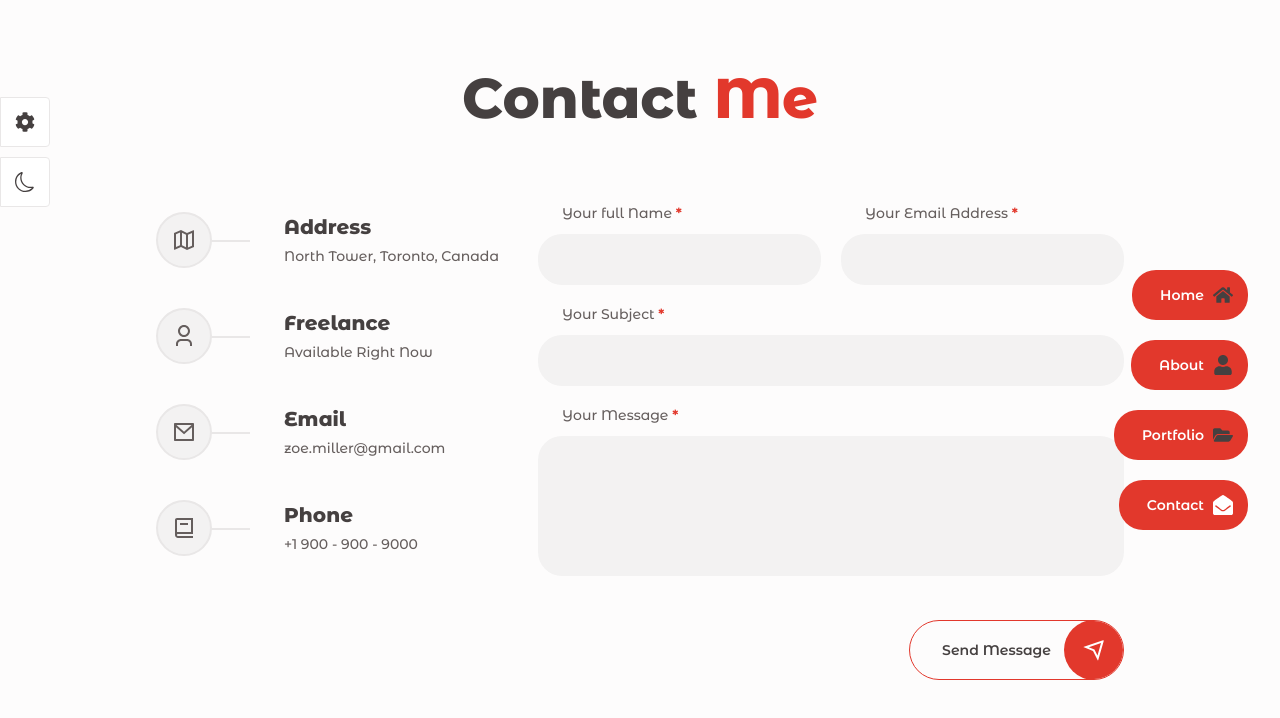
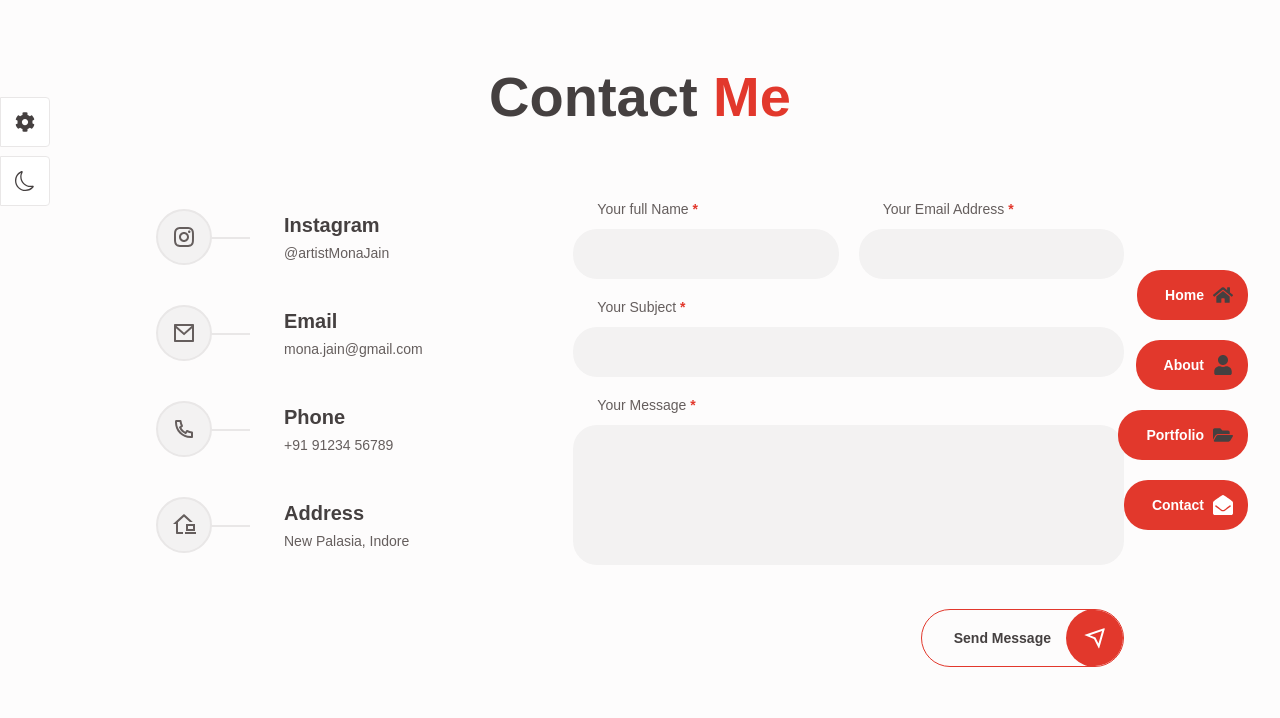
Before and after one commit to Moksh91119/mona-portfolio, a React (Vite) app: page /contact in a window 1280 px wide. Shown: the top 718 px of the page. Built offline with nearby package versions, Linux system fonts and the light colour scheme.

Commit message:
-- made contact page ready

```diff
--- a/src/index.css
+++ b/src/index.css
@@ -1,5 +1,5 @@
 /*=============== GOOGLE FONTS ===============*/
-@import url('https://fonts.googleapis.com/css2?family=Montserrat+Alternates:wght@500;600;700;800&display=swap');
+@import url("https://fonts.googleapis.com/css2?family=Roboto:ital,wght@0,100..900;1,100..900&display=swap");
 
 /*=============== VARIABLES CSS ===============*/
 :root {
@@ -14,7 +14,7 @@
   --white-color: hsl(var(--hue), 4%, 100%);
 
   /*========== Font family ==========*/
-  --body-font: 'Montserrat Alternates', sans-serif;
+  --body-font: "Montserrat Alternates", sans-serif;
 
   /*========== Font sizes ==========*/
   --h1-font-size: 3.5rem;
@@ -126,7 +126,7 @@ img {
 }
 
 .button::before {
-  content: '';
+  content: "";
   position: absolute;
   inset: 0;
   background-color: var(--first-color);
--- a/src/pages/contact/Contact.jsx
+++ b/src/pages/contact/Contact.jsx
@@ -4,21 +4,24 @@ import {
   RiMailLine,
   RiBook2Line,
   RiSendPlaneLine,
-} from 'react-icons/ri';
-import './contact.css';
-import { useState } from 'react';
-import emailjs from '@emailjs/browser';
+  RiHomeOfficeLine,
+  RiPhoneLine,
+  RiInstagramLine,
+} from "react-icons/ri";
+import "./contact.css";
+import { useState } from "react";
+import emailjs from "@emailjs/browser";
 
 const Contact = () => {
   const [formData, setFormData] = useState({
-    name: '',
-    email: '',
-    subject: '',
-    message: '',
+    name: "",
+    email: "",
+    subject: "",
+    message: "",
   });
 
-  const [feedbackMessage, setFeedbackMessage] = useState('');
-  const [messageColor, setMessageColor] = useState('');
+  const [feedbackMessage, setFeedbackMessage] = useState("");
+  const [messageColor, setMessageColor] = useState("");
 
   const handleChange = (e) => {
     setFormData({ ...formData, [e.target.name]: e.target.value });
@@ -33,150 +36,150 @@ const Contact = () => {
       !formData.subject ||
       !formData.message
     ) {
-      setMessageColor('color-red');
-      setFeedbackMessage('Write all the input fields');
+      setMessageColor("color-red");
+      setFeedbackMessage("Write all the input fields");
 
-      setTimeout(() => setFeedbackMessage(''), 3000);
+      setTimeout(() => setFeedbackMessage(""), 3000);
       return;
     }
 
     emailjs
       .send(
-        'service_rf8foch',
-        'template_jirf31t',
+        "service_2frkzob",
+        "template_7akb96a",
         formData,
-        'KGifXeSFSt6XI5WvD'
+        "KPL0A7PRrJuOwpFXk",
       )
       .then(
         () => {
-          setMessageColor('color-first');
-          setFeedbackMessage('Message sent ✔');
+          setMessageColor("color-first");
+          setFeedbackMessage("Message sent ✔");
 
-          setTimeout(() => setFeedbackMessage(''), 5000);
+          setTimeout(() => setFeedbackMessage(""), 5000);
 
-          setFormData({ name: '', email: '', subject: '', message: '' });
+          setFormData({ name: "", email: "", subject: "", message: "" });
         },
         (error) => {
-          alert('OOPs! SOMETHING WENT WRONG...', error);
-        }
+          alert("OOPs! SOMETHING WENT WRONG...", error);
+        },
       );
   };
 
   return (
-    <section className='contact section'>
-      <h2 className='section-title'>
+    <section className="contact section">
+      <h2 className="section-title">
         Contact <span>Me</span>
       </h2>
 
-      <div className='contact-container container grid'>
-        <div className='contact-content grid'>
-          <div className='contact-card'>
-            <span className='contact-icon'>
-              <RiMap2Line />
+      <div className="contact-container container grid">
+        <div className="contact-content grid">
+          <div className="contact-card">
+            <span className="contact-icon">
+              <RiInstagramLine />
             </span>
 
             <div>
-              <h3 className='contact-title'>Address</h3>
-              <p className='contact-data'>North Tower, Toronto, Canada</p>
+              <h3 className="contact-title">Instagram</h3>
+              <p className="contact-data">@artistMonaJain</p>
             </div>
           </div>
 
-          <div className='contact-card'>
-            <span className='contact-icon'>
-              <RiUser3Line />
-            </span>
-
-            <div>
-              <h3 className='contact-title'>Freelance</h3>
-              <p className='contact-data'>Available Right Now</p>
-            </div>
-          </div>
-
-          <div className='contact-card'>
-            <span className='contact-icon'>
+          <div className="contact-card">
+            <span className="contact-icon">
               <RiMailLine />
             </span>
 
             <div>
-              <h3 className='contact-title'>Email</h3>
-              <p className='contact-data'>zoe.miller@gmail.com</p>
+              <h3 className="contact-title">Email</h3>
+              <p className="contact-data">mona.jain@gmail.com</p>
             </div>
           </div>
 
-          <div className='contact-card'>
-            <span className='contact-icon'>
-              <RiBook2Line />
+          <div className="contact-card">
+            <span className="contact-icon">
+              <RiPhoneLine />
             </span>
 
             <div>
-              <h3 className='contact-title'>Phone</h3>
-              <p className='contact-data'>+1 900 - 900 - 9000</p>
+              <h3 className="contact-title">Phone</h3>
+              <p className="contact-data">+91 91234 56789</p>
+            </div>
+          </div>
+
+          <div className="contact-card">
+            <span className="contact-icon">
+              <RiHomeOfficeLine />
+            </span>
+
+            <div>
+              <h3 className="contact-title">Address</h3>
+              <p className="contact-data">New Palasia, Indore</p>
             </div>
           </div>
         </div>
 
-        <form action='' className='contact-form grid' onSubmit={sendEmail}>
-          <div className='contact-form-group grid'>
-            <div className='contact-form-div'>
-              <label htmlFor='' className='contact-form-label'>
+        <form action="" className="contact-form grid" onSubmit={sendEmail}>
+          <div className="contact-form-group grid">
+            <div className="contact-form-div">
+              <label htmlFor="" className="contact-form-label">
                 Your full Name <b>*</b>
               </label>
 
               <input
-                type='text'
-                name='name'
+                type="text"
+                name="name"
                 onChange={handleChange}
                 value={formData.name}
-                className='contact-form-input'
+                className="contact-form-input"
               />
             </div>
 
-            <div className='contact-form-div'>
-              <label htmlFor='' className='contact-form-label'>
+            <div className="contact-form-div">
+              <label htmlFor="" className="contact-form-label">
                 Your Email Address <b>*</b>
               </label>
 
               <input
-                type='email'
-                name='email'
+                type="email"
+                name="email"
                 onChange={handleChange}
                 value={formData.email}
-                className='contact-form-input'
+                className="contact-form-input"
               />
             </div>
           </div>
 
-          <div className='contact-form-div'>
-            <label htmlFor='' className='contact-form-label'>
+          <div className="contact-form-div">
+            <label htmlFor="" className="contact-form-label">
               Your Subject <b>*</b>
             </label>
 
             <input
-              type='text'
-              name='subject'
+              type="text"
+              name="subject"
               onChange={handleChange}
               value={formData.subject}
-              className='contact-form-input'
+              className="contact-form-input"
             />
           </div>
 
-          <div className='contact-form-div'>
-            <label htmlFor='' className='contact-form-label'>
+          <div className="contact-form-div">
+            <label htmlFor="" className="contact-form-label">
               Your Message <b>*</b>
             </label>
 
             <textarea
-              name='message'
+              name="message"
               onChange={handleChange}
               value={formData.message}
-              className='contact-form-input contact-form-area'
+              className="contact-form-input contact-form-area"
             ></textarea>
           </div>
 
-          <div className='contact-button'>
-            <button className='button'>
+          <div className="contact-button">
+            <button className="button">
               Send Message
-              <span className='button-icon'>
+              <span className="button-icon">
                 <RiSendPlaneLine />
               </span>
             </button>
```
